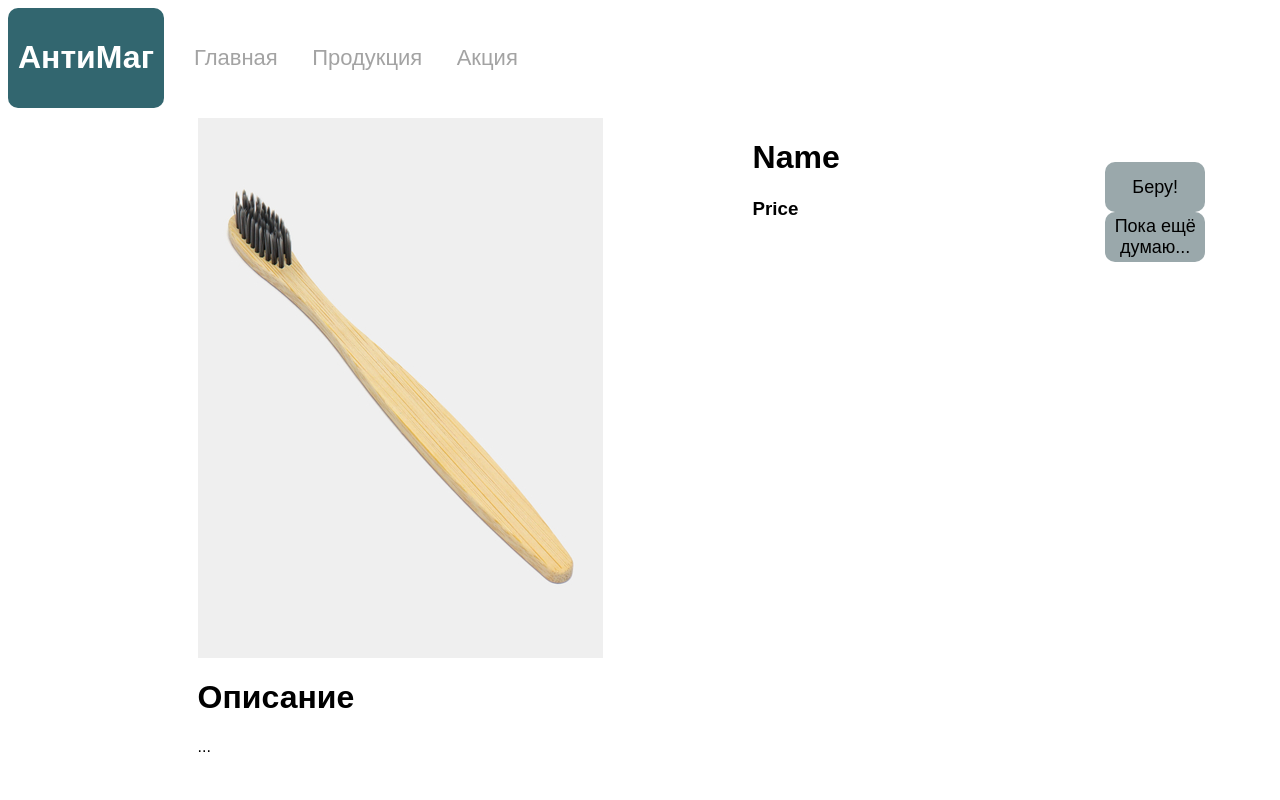
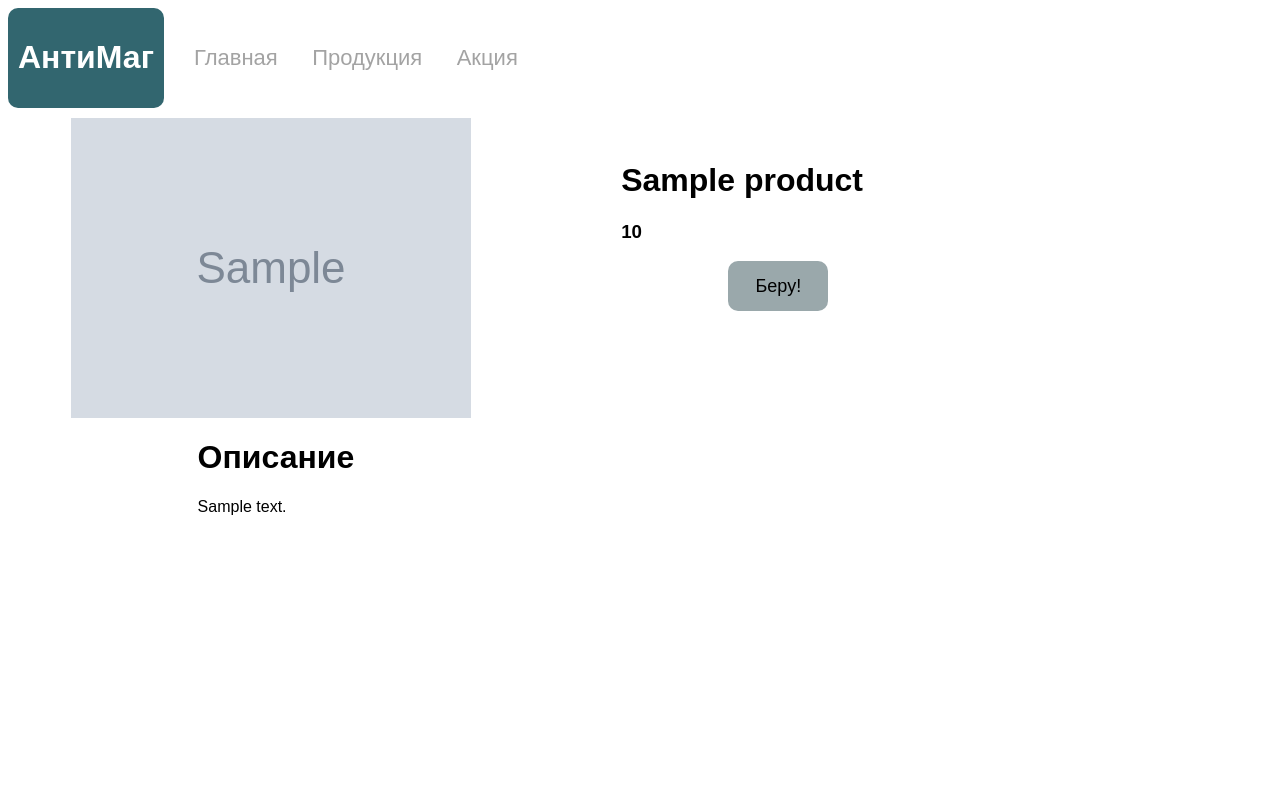
Before and after one commit to vladpyt/site, a Django app: template internetshop/shop/templates/product.html in a window 1280 px wide. Run offline with Django 5.2, Linux system fonts and the light colour scheme; the template is opened without the code that fills it: values that come from a table or form of the project are taken from there, others are empty; tables that the repository leaves empty hold one stand-in row (values such as "Sample post"); grey boxes marked "Sample" are stand-in pictures.

Commit message:
Unit 3 lesson 5

```diff
--- a/internetshop/shop/static/style.css
+++ b/internetshop/shop/static/style.css
@@ -89,7 +89,7 @@ h2 {
 }
 
 .productCard {
-    width: 70%;
+    width: 90%;
     margin-left: auto;
     margin-right: auto;
 
@@ -100,6 +100,7 @@ h2 {
 
 .productInfo {
     margin-left: 150px;
+    margin-top: 2%;
 
 }
 
@@ -111,6 +112,12 @@ h2 {
 
 .but {
     margin-left: 30%;
-    margin-top: 5%;
+    margin-top: 7%;
     text-align: center;
 }
+
+.productImage {
+    max-width: 700px;
+    max-height: 700px;
+
+}
--- a/internetshop/shop/templates/product.html
+++ b/internetshop/shop/templates/product.html
@@ -15,17 +15,18 @@
 
 </div>
 
+
 <div class="productCard">
 
-    <img src="/static/ot.jpg">
+    <img  class="productImage" src="{{ product.image_url }}">
     <div class="productInfo">
-        <h1>Name</h1>
-        <h3>Price</h3>
-    </div>
+        <h1>{{ product.name }}</h1>
+        <h3>{{ product.price }}</h3>
 
-    <div class="but">
-        <button>Беру!</button><br>
-        <button>Пока ещё думаю...</button>
+        <div class="but">
+            <button>Беру!</button>
+        </div>
+
     </div>
 
 </div>
@@ -33,6 +34,6 @@
 <div class="productDel">
     <h1>Описание</h1>
     <p>
-        ...
+        {{ product.descript }}
     </p>
 </div>
--- a/internetshop/shop/urls.py
+++ b/internetshop/shop/urls.py
@@ -4,6 +4,6 @@ from . import views
 
 urlpatterns = [
     path("", views.home, name="home"),
-    path("product", views.view_product, name="view_product"),
+    path("product/<int:id>", views.view_product, name="view_product"),
     path("akchuya", views.akchuya, name="akchuya"),
 ]
```
Also changed, not shown: internetshop/shop/views.py (+6 -2 lines).
